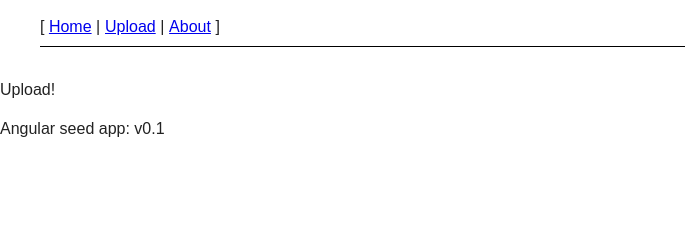
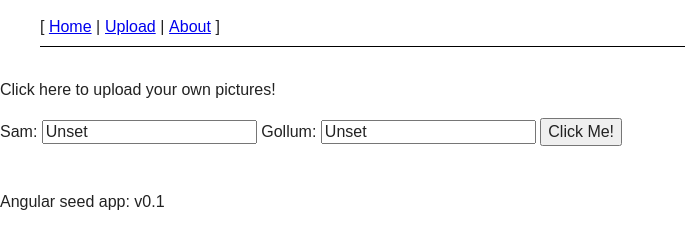
Before and after one commit to JABASAB1/Pong-Ta-Toes, a website: page Bonus/angularSeedApp/app/index.html at #/upload in a window 1280 px wide. Shown: the whole page, without its empty margins (0-685 px from the left). Drawn offline with Linux system fonts and the light colour scheme.

Commit message:
everything works!

```diff
--- a/Bonus/angularSeedApp/app/index.html
+++ b/Bonus/angularSeedApp/app/index.html
@@ -21,7 +21,7 @@
   <ul class="menu">
     <li><a href="#/home">Home</a></li>
     <li><a href="#/upload">Upload</a></li>
-    <li><a href="#/view1">About</a></li>
+    <li><a href="#/game">About</a></li>
   </ul>
 	</menu>
 </nav>
@@ -32,7 +32,7 @@
 
   <div ng-view></div>
 
-  <div>Angular seed app: v<span app-version></span></div>
+  <div><br /><br />Angular seed app: v<span app-version></span></div>
 
   <!-- In production use:
   <script src="//ajax.googleapis.com/ajax/libs/angularjs/x.x.x/angular.min.js"></script>
--- a/Bonus/angularSeedApp/app/upload/upload.html
+++ b/Bonus/angularSeedApp/app/upload/upload.html
@@ -1 +1,9 @@
-<p>Upload!</p>
+<p>Click here to upload your own pictures!</p>
+<span>
+    <label>Sam: </label>
+    <input ng-model="samPicture" />
+    <label>Gollum: </label>
+    <input ng-model="gollumPicture" />
+</span>
+
+<button ng-click="debug()">Click Me!</button>
--- a/Bonus/angularSeedApp/app/upload/upload.js
+++ b/Bonus/angularSeedApp/app/upload/upload.js
@@ -8,4 +8,11 @@ angular.module('myApp.upload', ['ngRoute'])
         controller: 'uploadController'
     });
 }])
-.controller('uploadController', ["$scope", "$interval", "$window", function ($scope, $interval, $window) {}]);
+.controller('uploadController', ["$scope", "$interval", "$window", function ($scope, $interval, $window) {
+    $scope.samPicture = "Unset";
+    $scope.gollumPicture = "Unset";
+
+    $scope.debug = function () {
+        alert("Sam Picture: " + $scope.samPicture + " Gollum Picture: " + $scope.gollumPicture);
+    }
+}]);
```
